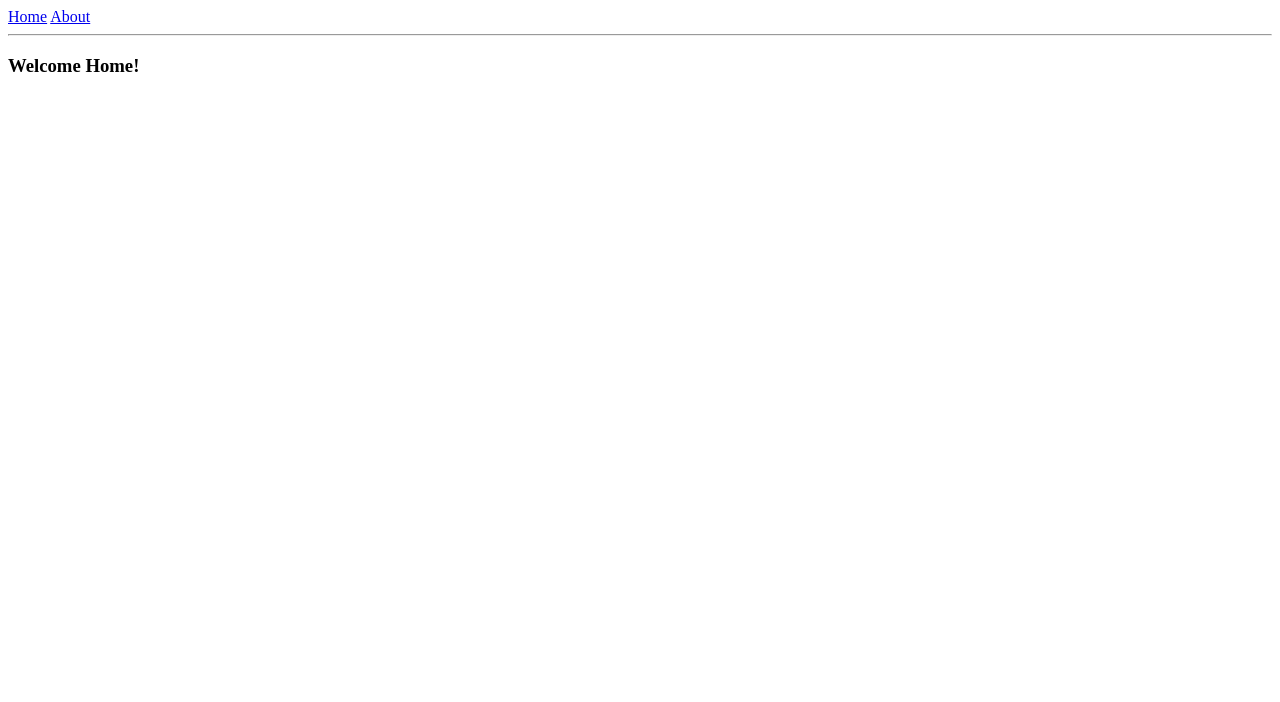
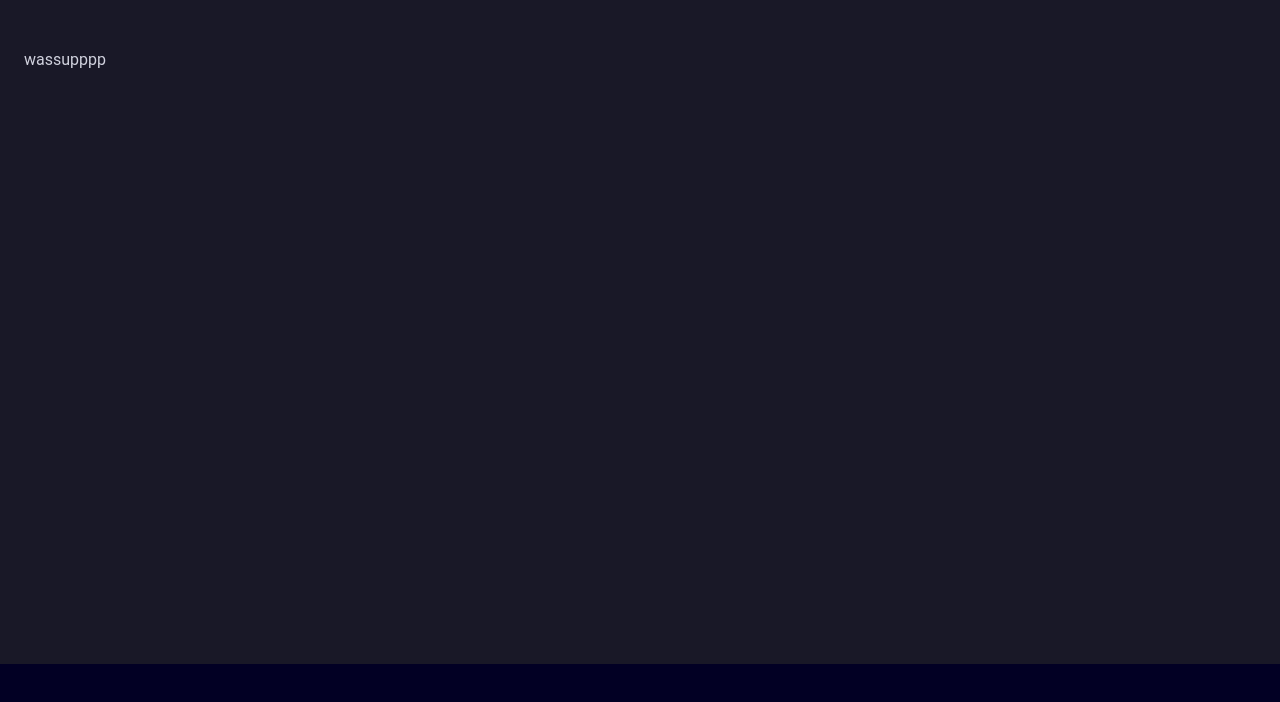
Before and after one commit to tanderson539/project-rhezma-frontend, a React (Vite) app: page / in a window 1280 px wide. Shown: the top 702 px of the page. Built offline with nearby package versions, Linux system fonts and the light colour scheme.

Commit message:
[feat] - Adds tailwind properly, adds some default global CSS and updates the main layout a bit.

```diff
--- a/package.json
+++ b/package.json
@@ -13,11 +13,13 @@
     "format": "npm run lint && npm run prettier:check"
   },
   "dependencies": {
+    "@tailwindcss/vite": "^4.1.17",
     "@tanstack/react-router": "^1.139.12",
     "@tanstack/react-router-devtools": "^1.139.12",
     "react": "^19.2.0",
     "react-dom": "^19.2.0",
-    "react-icons": "^5.5.0"
+    "react-icons": "^5.5.0",
+    "tailwindcss": "^4.1.17"
   },
   "devDependencies": {
     "@eslint/js": "^9.39.1",
@@ -37,7 +39,6 @@
     "globals": "^16.5.0",
     "prettier": "^3.6.2",
     "prettier-plugin-tailwindcss": "^0.7.1",
-    "tailwindcss": "^4.1.17",
     "typescript": "~5.9.3",
     "typescript-eslint": "^8.48.0",
     "vite": "^7.2.4"
--- a/src/main.tsx
+++ b/src/main.tsx
@@ -1,6 +1,7 @@
 import { StrictMode } from 'react';
 import ReactDOM from 'react-dom/client';
 import { RouterProvider, createRouter } from '@tanstack/react-router';
+import './styles/globals.css';
 
 // Import the generated route tree
 import { routeTree } from './routeTree.gen';
--- a/src/routes/__root.tsx
+++ b/src/routes/__root.tsx
@@ -1,17 +1,9 @@
-import { createRootRoute, Link, Outlet } from '@tanstack/react-router';
+import { createRootRoute, Outlet } from '@tanstack/react-router';
 import { TanStackRouterDevtools } from '@tanstack/react-router-devtools';
 
 const RootLayout = () => (
     <>
-        <div className="flex gap-2 p-2">
-            <Link to="/" className="[&.active]:font-bold">
-                Home
-            </Link>{' '}
-            <Link to="/about" className="[&.active]:font-bold">
-                About
-            </Link>
-        </div>
-        <hr />
+        <div className="bg-main" />
         <Outlet />
         <TanStackRouterDevtools />
     </>
--- a/src/routes/about.tsx
+++ b/src/routes/about.tsx
@@ -1,9 +1,22 @@
-import { createFileRoute } from '@tanstack/react-router';
+import { createFileRoute, Link } from '@tanstack/react-router';
 
 export const Route = createFileRoute('/about')({
     component: About,
 });
 
 function About() {
-    return <div className="p-2">Hello from About!</div>;
+    return (
+        <div className="p-2">
+            <div className="flex gap-2 p-2">
+                <Link to="/" className="[&.active]:font-bold">
+                    Home
+                </Link>{' '}
+                <Link to="/about" className="[&.active]:font-bold">
+                    About
+                </Link>
+            </div>
+            <hr />
+            Hello from About!
+        </div>
+    );
 }
--- a/src/routes/index.tsx
+++ b/src/routes/index.tsx
@@ -6,8 +6,12 @@ export const Route = createFileRoute('/')({
 
 function Index() {
     return (
-        <div className="p-2">
-            <h3>Welcome Home!</h3>
-        </div>
+        <main className="site-body primary-bg">
+            <div className="absolute min-h-screen w-full md:max-w-6xl xl:max-w-7xl">
+                <section className="text-primary secondary-bg min-h-3-4-screen items-center justify-center px-6 py-12 opacity-90">
+                    wassupppp
+                </section>
+            </div>
+        </main>
     );
 }
--- /dev/null
+++ b/src/styles/globals.css
@@ -0,0 +1,31 @@
+@import 'tailwindcss';
+
+.bg-main {
+    background-color: #020024;
+    position: fixed;
+    width: 100vw;
+    height: 100vh;
+    z-index: -11;
+}
+
+.primary-bg {
+    background-color: #0d0c1d;
+}
+
+.secondary-bg {
+    background-color: #1c1b29;
+}
+
+.text-primary {
+    color: #e8e9f3;
+}
+
+.site-body {
+    display: flex;
+    justify-content: center;
+    font-family: 'Orbitron', 'Roboto', 'Montserrat', sans-serif;
+}
+
+.min-h-3-4-screen {
+    min-height: 83vh;
+}
--- a/vite.config.ts
+++ b/vite.config.ts
@@ -1,6 +1,7 @@
 import { defineConfig } from 'vite';
 import react from '@vitejs/plugin-react-swc';
 import { tanstackRouter } from '@tanstack/router-plugin/vite';
+import tailwindcss from '@tailwindcss/vite';
 
 // https://vite.dev/config/
 export default defineConfig({
@@ -10,5 +11,6 @@ export default defineConfig({
             autoCodeSplitting: true,
         }),
         react(),
+        tailwindcss(),
     ],
 });
```
Also changed, not shown: 1 other file (tests, documents, lock files or other folders).
